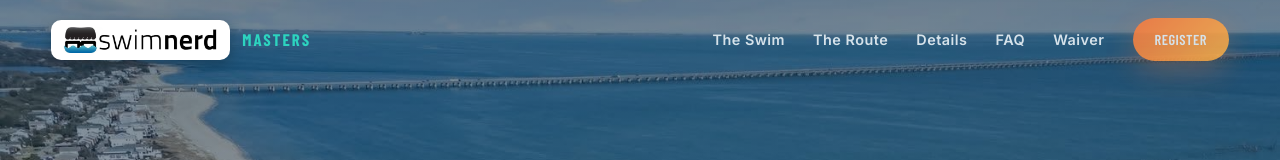
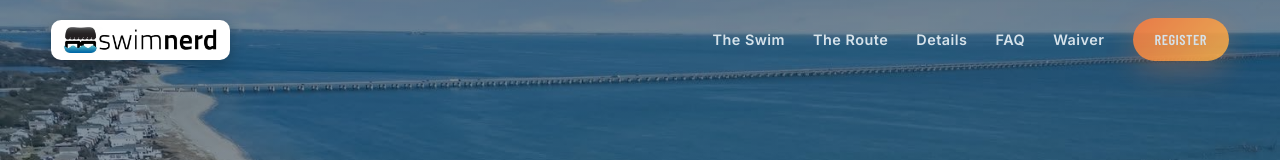
Before and after one commit to swimnerdtim/bridge-to-bridge, a React (Vite) app: page / in a window 1280 px wide. Shown: the top 160 px of the page. Built offline with nearby package versions, Linux system fonts and the light colour scheme; a web font is replaced by a local one.

Commit message:
Remove 'Masters' text next to logo — logo stands alone

```diff
--- a/src/App.jsx
+++ b/src/App.jsx
@@ -89,7 +89,6 @@ export default function App() {
           <div className="container">
             <a href="#top" className="brand" onClick={() => { window.location.hash = '' }}>
               <span className="logo-pill"><img src={logoImg} alt="Swimnerd" /></span>
-              <span className="brand-masters">Masters</span>
             </a>
             <div className="nav-links">
               <a href="#top" onClick={() => { window.location.hash = '' }}>Back to Event</a>
@@ -109,7 +108,6 @@ export default function App() {
         <div className="container">
           <a href="#top" className="brand">
             <span className="logo-pill"><img src={logoImg} alt="Swimnerd" /></span>
-            <span className="brand-masters">Masters</span>
           </a>
           <div className="nav-links">
             {NAV.map((n) => (
@@ -313,7 +311,7 @@ export default function App() {
       {/* FOOTER */}
       <footer className="footer">
         <div className="container">
-          <div className="brand footer-brand"><span className="logo-pill"><img src={logoImg} alt="Swimnerd" /></span><span className="brand-masters">Masters</span></div>
+          <div className="brand footer-brand"><span className="logo-pill"><img src={logoImg} alt="Swimnerd" /></span></div>
           <p>The Bridge to Bridge Swim · Chesapeake Bay, Virginia Beach, VA</p>
           <div className="links">
             <a href="#about">The Swim</a>
```
